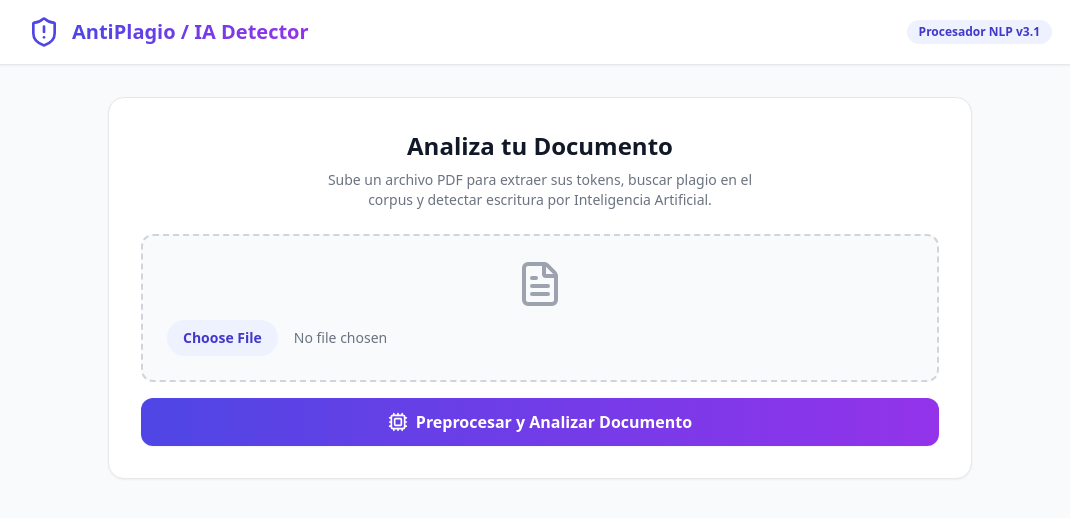
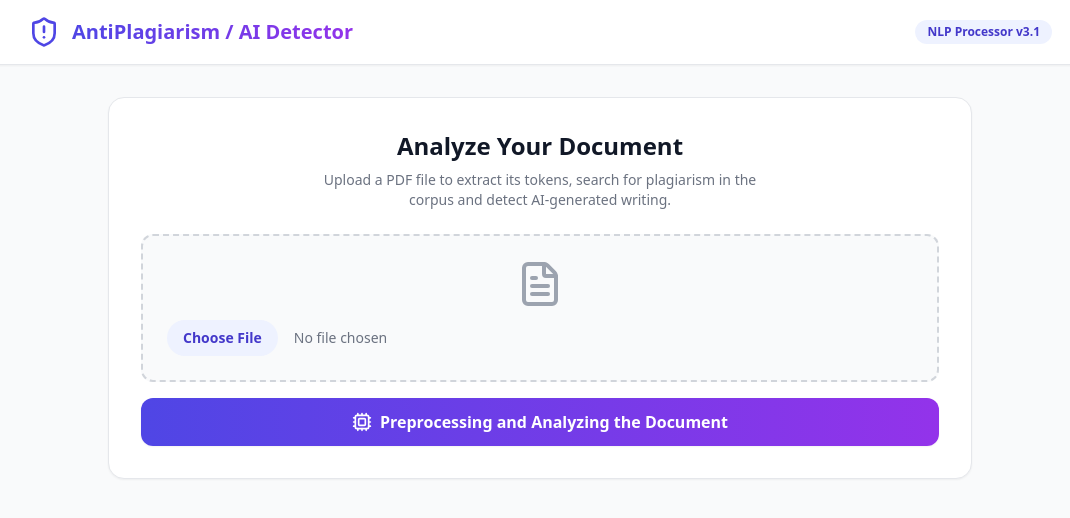
Before and after one commit to vanessalugo04/Procesamiento_lenguaje_natural, a Flask app: page / in a window 1280 px wide. Shown: the top 518 px of the page, without its empty margins (100-1170 px from the left). Run offline with Flask 3, Linux system fonts and the light colour scheme; some libraries are stand-ins or nearby versions.

Commit message:
correcion de interfaz

```diff
--- a/proyecto_final/templates/prueba.html
+++ b/proyecto_final/templates/prueba.html
@@ -1,10 +1,10 @@
 <!DOCTYPE html>
-<html lang="es">
+<html lang="en">
 
 <head>
     <meta charset="UTF-8">
     <meta name="viewport" content="width=device-width, initial-scale=1.0">
-    <title>Procesador de Textos NLP - Detector</title>
+    <title>NLP Text Processor - Detector</title>
     <script src="https://cdn.tailwindcss.com"></script>
     <script src="https://unpkg.com/lucide@latest"></script>
 </head>
@@ -17,10 +17,10 @@
                 <i data-lucide="shield-alert" class="text-indigo-600 w-8 h-8"></i>
                 <span
                     class="text-xl font-bold bg-gradient-to-r from-indigo-600 to-purple-600 bg-clip-text text-transparent">
-                    AntiPlagio / IA Detector
+                    AntiPlagiarism / AI Detector
                 </span>
             </div>
-            <span class="text-xs bg-indigo-50 text-indigo-700 px-3 py-1 rounded-full font-semibold">Procesador NLP v3.1
+            <span class="text-xs bg-indigo-50 text-indigo-700 px-3 py-1 rounded-full font-semibold">NLP Processor v3.1
             </span>
         </div>
     </nav>
@@ -29,9 +29,9 @@
 
         <div class="bg-white rounded-2xl shadow-sm border border-gray-200 p-8 mb-8 transition-all hover:shadow-md">
             <div class="text-center max-w-md mx-auto mb-6">
-                <h1 class="text-2xl font-extrabold text-gray-900 mb-2">Analiza tu Documento</h1>
-                <p class="text-sm text-gray-500">Sube un archivo PDF para extraer sus tokens, buscar plagio en el corpus
-                    y detectar escritura por Inteligencia Artificial.</p>
+                <h1 class="text-2xl font-extrabold text-gray-900 mb-2">Analyze Your Document</h1>
+                <p class="text-sm text-gray-500">Upload a PDF file to extract its tokens, search for plagiarism in the corpus
+                    and detect AI-generated writing.</p>
             </div>
 
             <form id="formAnalisis" class="space-y-4">
@@ -47,17 +47,15 @@
                 <button type="button" id="btnAnalizar"
                     class="w-full bg-gradient-to-r from-indigo-600 to-purple-600 hover:from-indigo-700 hover:to-purple-700 text-white font-semibold py-3 px-4 rounded-xl shadow-sm transition-all transform active:scale-95 flex items-center justify-center space-x-2">
                     <i data-lucide="cpu" class="w-5 h-5"></i>
-                    <span id="txtBoton">Preprocesar y Analizar Documento</span>
+                    <span id="txtBoton">Preprocessing and Analyzing the Document</span>
                 </button>
             </form>
         </div>
 
-        <!-- Contenedor de la barra de progreso -->
         <div id="contenedorProgreso"
             class="hidden bg-white rounded-2xl shadow-sm border border-gray-200 p-6 mb-8 transition-all duration-300">
             <div class="flex justify-between items-center mb-2">
-                <span id="txtEstadoProgreso" class="text-sm font-semibold text-gray-700">Iniciando
-                    procesamiento...</span>
+                <span id="txtEstadoProgreso" class="text-sm font-semibold text-gray-700">Starting Preprocessing...</span>
                 <span id="txtPorcentajeProgreso" class="text-sm font-bold text-indigo-600 font-mono">0%</span>
             </div>
             <div class="w-full bg-gray-100 rounded-full h-3 overflow-hidden">
@@ -67,7 +65,7 @@
             </div>
             <div class="mt-3 flex items-center space-x-2 text-xs text-gray-500">
                 <i data-lucide="loader" class="w-4 h-4 animate-spin text-indigo-500"></i>
-                <span id="txtSubEstadoProgreso">Cargando archivo PDF en el pipeline...</span>
+                <span id="txtSubEstadoProgreso">Uploading PDF file into pipeline...</span>
             </div>
         </div>
 
@@ -76,7 +74,7 @@
             <div
                 class="bg-emerald-50 border border-emerald-200 text-emerald-800 p-4 rounded-xl flex items-center space-x-3">
                 <i data-lucide="check-circle-2" class="text-emerald-600 w-5 h-5"></i>
-                <span class="font-medium">¡Documento procesado correctamente en el Pipeline de PLN!</span>
+                <span class="font-medium">Document processed correctly in the NLP Pipeline!</span>
             </div>
 
             <div class="grid grid-cols-1 md:grid-cols-4 gap-4">
@@ -86,7 +84,7 @@
                         <i data-lucide="tags" class="w-5 h-5"></i>
                     </div>
                     <div>
-                        <p class="text-xs text-gray-500 font-medium">Tema Predicho</p>
+                        <p class="text-xs text-gray-500 font-medium">Predicted Topic</p>
                         <h3 id="resTema" class="text-base font-bold text-purple-700">-</h3>
                     </div>
                 </div>
@@ -96,16 +94,16 @@
                         <i data-lucide="binary" class="w-5 h-5"></i>
                     </div>
                     <div>
-                        <p class="text-xs text-gray-500 font-medium">Total de Tokens</p>
+                        <p class="text-xs text-gray-500 font-medium">Total Tokens</p>
                         <h3 id="resTokens" class="text-base font-bold text-gray-900">-</h3>
                     </div>
                 </div>
 
                 <div class="bg-white p-4 rounded-2xl border border-gray-200 shadow-sm">
                     <div class="flex items-center justify-between mb-1">
-                        <span class="text-xs text-gray-500 font-medium">Plagio</span>
+                        <span class="text-xs text-gray-500 font-medium">Plagiarism</span>
                         <span id="resPlagioBadge"
-                            class="text-[10px] font-bold px-1.5 py-0.5 rounded-full bg-amber-50 text-amber-700">Moderado</span>
+                            class="text-[10px] font-bold px-1.5 py-0.5 rounded-full bg-amber-50 text-amber-700">Moderate</span>
                     </div>
                     <div class="flex items-baseline space-x-0.5">
                         <span id="resPlagio" class="text-xl font-extrabold text-gray-900">-</span>
@@ -119,9 +117,9 @@
 
                 <div class="bg-white p-4 rounded-2xl border border-gray-200 shadow-sm">
                     <div class="flex items-center justify-between mb-1">
-                        <span class="text-xs text-gray-500 font-medium">Detección IA</span>
+                        <span class="text-xs text-gray-500 font-medium">AI Detection</span>
                         <span id="resIABadge"
-                            class="text-[10px] font-bold px-1.5 py-0.5 rounded-full bg-red-50 text-red-700">Alto</span>
+                            class="text-[10px] font-bold px-1.5 py-0.5 rounded-full bg-red-50 text-red-700">High</span>
                     </div>
                     <div class="flex items-baseline space-x-0.5">
                         <span id="resIA" class="text-xl font-extrabold text-gray-900">-</span>
@@ -137,9 +135,9 @@
             <div class="bg-white rounded-2xl shadow-sm border border-gray-200 p-6">
                 <div class="flex items-center space-x-2 border-b border-gray-100 pb-4 mb-4">
                     <i data-lucide="text-quote" class="text-gray-400 w-5 h-5"></i>
-                    <h3 class="font-bold text-gray-900">Muestra de Tokens Lematizados</h3>
+                    <h3 class="font-bold text-gray-900">Lemmatized Tokens Sample</h3>
                 </div>
-                <p class="text-xs text-gray-400 mb-3 font-mono">Nombre del archivo: <span id="resArchivo"></span></p>
+                <p class="text-xs text-gray-400 mb-3 font-mono">File Name: <span id="resArchivo"></span></p>
                 <div id="contenedorPalabras"
                     class="flex flex-wrap gap-2 text-sm bg-gray-50 p-4 rounded-xl border border-gray-100 min-h-[50px]">
                 </div>
@@ -163,7 +161,7 @@
             const txtBoton = document.getElementById('txtBoton');
 
             if (inputArchivo.files.length === 0) {
-                alert("Por favor, selecciona un archivo PDF primero.");
+                alert("Please select a PDF file first.");
                 return;
             }
 
@@ -176,34 +174,34 @@
             seccionResultados.classList.add('hidden');
             barraProgreso.style.width = '0%';
             txtPorcentajeProgreso.innerText = '0%';
-            txtEstadoProgreso.innerText = "Preparando archivo...";
-            txtSubEstadoProgreso.innerText = "Cargando archivo PDF en el pipeline...";
+            txtEstadoProgreso.innerText = "Preparing file...";
+            txtSubEstadoProgreso.innerText = "Loading PDF file into the pipeline...";
 
             btn.disabled = true;
             btn.classList.add('opacity-75', 'cursor-not-allowed');
-            txtBoton.innerText = "Procesando...";
+            txtBoton.innerText = "Processing...";
 
             // Simular el progreso en fases acordes al Pipeline real
             let progreso = 0;
             const pasos = [
-                { limit: 12, text: "Cargando archivo...", sub: "Subiendo documento al servidor..." },
-                { limit: 25, text: "Extrayendo texto...", sub: "Extrayendo caracteres del PDF..." },
-                { limit: 40, text: "Normalizando...", sub: "Convirtiendo a minúsculas y limpiando caracteres especiales..." },
-                { limit: 55, text: "Tokenizando...", sub: "Separando palabras y filtrando stopwords del corpus..." },
-                { limit: 70, text: "Lematizando...", sub: "Obteniendo formas base (lemas) mediante análisis lingüístico..." },
-                { limit: 80, text: "Clasificando tema...", sub: "Calculando probabilidades temáticas usando Naive Bayes..." },
-                { limit: 88, text: "Calculando plagio...", sub: "Comparando similitudes híbridas (N-Gramas, TF-IDF y FastText)..." },
-                { limit: 94, text: "Analizando estilometría...", sub: "Calculando métricas de estilo (Burstiness, Hapax, TTR)..." },
-                { limit: 98, text: "Detector de IA (BERT)...", sub: "Generando embeddings contextuales y comprimiendo vectores..." }
+                { limit: 12, text: "Loading file...", sub: "Uploading document to the server..." },
+                { limit: 25, text: "Extracting text...", sub: "Extracting characters from the PDF..." },
+                { limit: 40, text: "Normalizing...", sub: "Converting to lowercase and cleaning special characters..." },
+                { limit: 55, text: "Tokenizing...", sub: "Separating words and filtering corpus stopwords..." },
+                { limit: 70, text: "Lemmatizing...", sub: "Getting base forms (lemmas) through linguistic analysis..." },
+                { limit: 80, text: "Classifying topic...", sub: "Calculating topic probabilities using Naive Bayes..." },
+                { limit: 88, text: "Calculating plagiarism...", sub: "Comparing hybrid similarities (N-Grams, TF-IDF, and FastText)..." },
+                { limit: 94, text: "Analyzing stylometry...", sub: "Calculating style metrics (Burstiness, Hapax, TTR)..." },
+                { limit: 98, text: "AI Detector (BERT)...", sub: "Generating contextual embeddings and compressing vectors..." }
             ];
 
             let pasoActual = 0;
             const mensajesEspera = [
-                "Procesando inferencia estadística...",
-                "Analizando distribución probabilística del texto...",
-                "Evaluando pesos en la regresión logística...",
-                "Verificando similitud de estilo del autor...",
-                "Finalizando compilación de resultados del análisis..."
+                "Processing statistical inference...",
+                "Analyzing the probabilistic distribution of the text...",
+                "Evaluating weights in the logistic regression...",
+                "Verifying author style similarity...",
+                "Finalizing compilation of analysis results..."
             ];
             let msgIndice = 0;
 
@@ -240,7 +238,7 @@
                         txtPorcentajeProgreso.innerText = progreso + '%';
                     }
                     if (Math.random() > 0.9) {
-                        txtEstadoProgreso.innerText = "Finalizando análisis...";
+                        txtEstadoProgreso.innerText = "Finalizing analysis...";
                         txtSubEstadoProgreso.innerText = mensajesEspera[msgIndice % mensajesEspera.length];
                         msgIndice++;
                     }
@@ -262,8 +260,8 @@
                     // Completar barra a 100% de forma fluida
                     barraProgreso.style.width = '100%';
                     txtPorcentajeProgreso.innerText = '100%';
-                    txtEstadoProgreso.innerText = "¡Procesamiento completo!";
-                    txtSubEstadoProgreso.innerText = "Mostrando resultados del análisis...";
+                    txtEstadoProgreso.innerText = "Processing complete!";
+                    txtSubEstadoProgreso.innerText = "Showing analysis results...";
 
                     // Pequeño retardo para que se aprecie la finalización antes de cambiar la interfaz
                     await new Promise(resolve => setTimeout(resolve, 500));
@@ -280,15 +278,29 @@
                     // Actualizar el badge de plagio basado en la similitud de forma dinâmica y vistosa
                     const badgePlagio = document.getElementById('resPlagioBadge');
                     if (datos.plagio < 20) {
-                        badgePlagio.innerText = "Bajo";
+                        badgePlagio.innerText = "Low";
                         badgePlagio.className = "text-[10px] font-bold px-1.5 py-0.5 rounded-full bg-emerald-50 text-emerald-700 border border-emerald-200";
                     } else if (datos.plagio < 50) {
-                        badgePlagio.innerText = "Moderado";
+                        badgePlagio.innerText = "Moderate";
                         badgePlagio.className = "text-[10px] font-bold px-1.5 py-0.5 rounded-full bg-amber-50 text-amber-700 border border-amber-200";
                     } else {
-                        badgePlagio.innerText = "Alto";
+                        badgePlagio.innerText = "High";
                         badgePlagio.className = "text-[10px] font-bold px-1.5 py-0.5 rounded-full bg-red-50 text-red-700 border border-red-200";
                     }
+
+                    const badgeIA = document.getElementById('resIABadge');
+                    if (datos.ia < 20) {
+                        badgeIA.innerText = "Low";
+                        badgeIA.className = "text-[10px] font-bold px-1.5 py-0.5 rounded-full bg-emerald-50 text-emerald-700 border border-emerald-200";
+                    } else if (datos.ia < 50) {
+                        badgeIA.innerText = "Moderate";
+                        badgeIA.className = "text-[10px] font-bold px-1.5 py-0.5 rounded-full bg-amber-50 text-amber-700 border border-amber-200";
+                    } else {
+                        badgeIA.innerText = "High";
+                        badgeIA.className = "text-[10px] font-bold px-1.5 py-0.5 rounded-full bg-red-50 text-red-700 border border-red-200";
+                    }
+
+
 
                     const contenedor = document.getElementById('contenedorPalabras');
                     contenedor.innerHTML = '';
@@ -306,18 +318,18 @@
 
                 } else {
                     contenedorProgreso.classList.add('hidden');
-                    alert("Error en el pipeline: " + datos.error);
+                    alert("Pipeline error: " + datos.error);
                 }
 
             } catch (error) {
                 clearInterval(intervalo);
                 contenedorProgreso.classList.add('hidden');
-                console.error("Error de conexión:", error);
-                alert("No se pudo conectar con el servidor de Flask.");
+                console.error("Connection error:", error);
+                alert("Could not connect to the Flask server.");
             } finally {
                 btn.disabled = false;
                 btn.classList.remove('opacity-75', 'cursor-not-allowed');
-                txtBoton.innerText = "Preprocesar y Analizar Documento";
+                txtBoton.innerText = "Preprocess and Analyze Document";
             }
         });
     </script>
```
Also changed, not shown: 1 other file.
